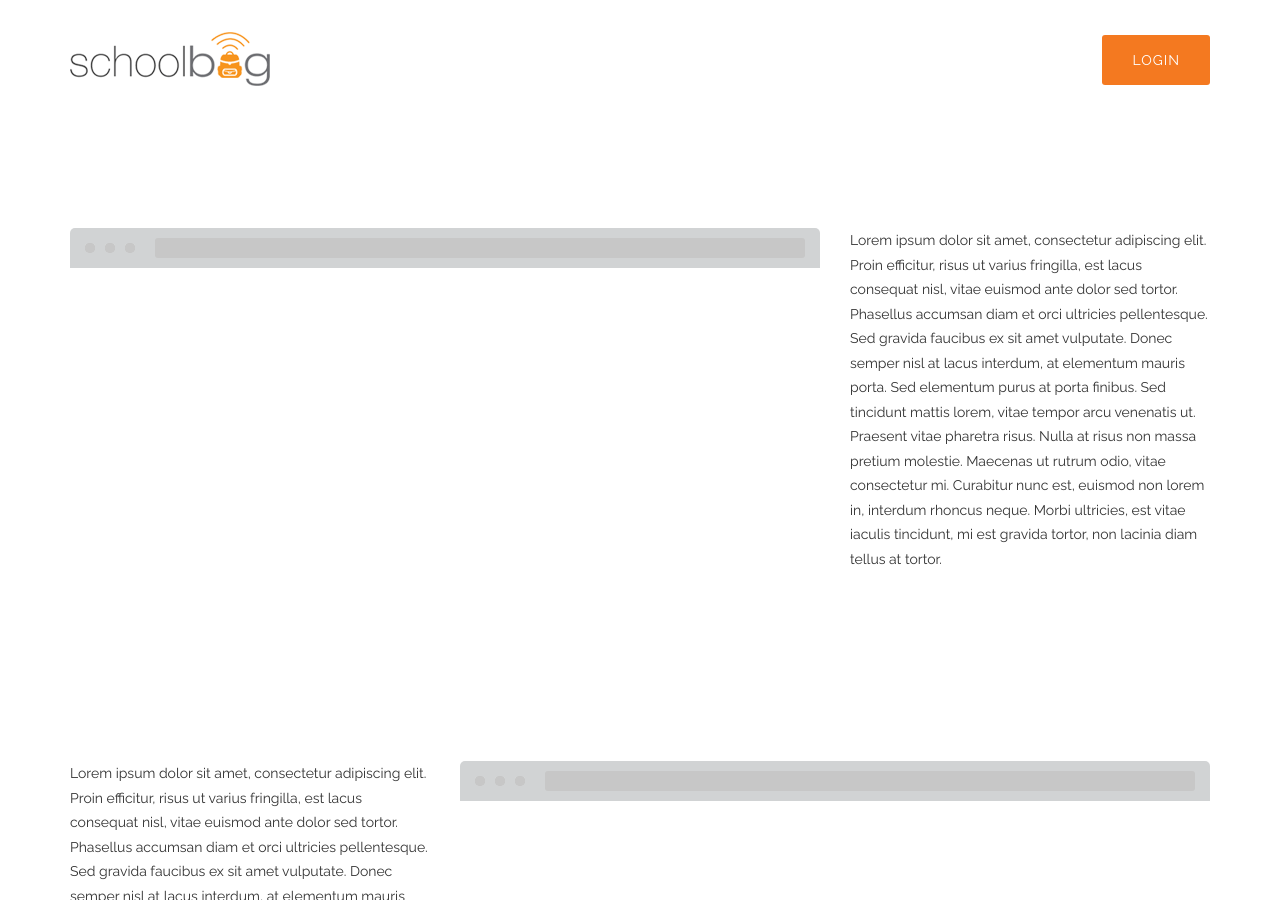
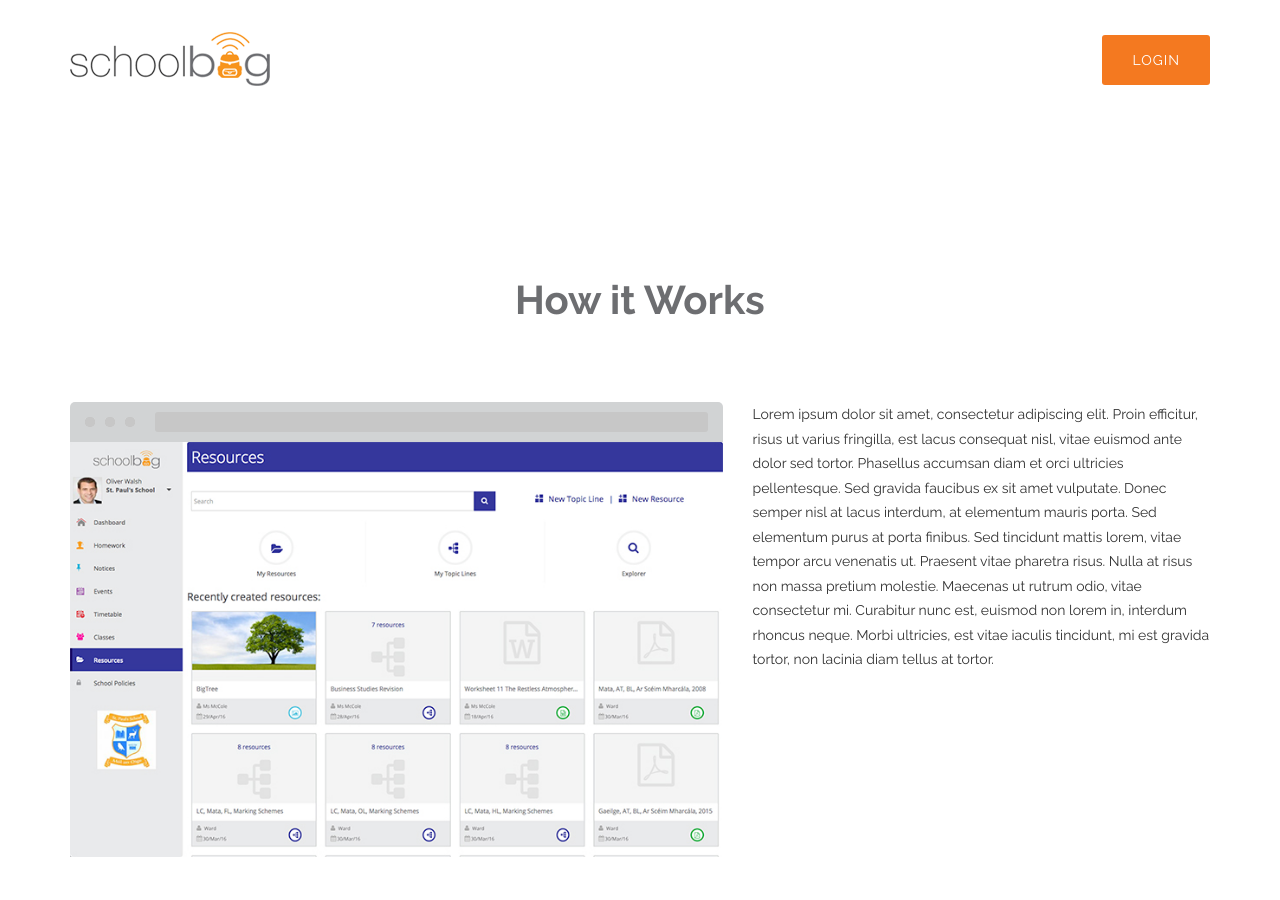
Before and after one commit to LearningData/schoolbag_site, a Jekyll site: the page built from howitworks/index.html, in a window 1280 px wide and 900 px high. Built offline with Jekyll 4.4.1, drawn with Linux system fonts in a browser that asks for light colours.

Commit message:
Updated how it works.

```diff
--- a/_includes/howitworks.html
+++ b/_includes/howitworks.html
@@ -13,7 +13,7 @@
                     <a href="howitworks/" class="btn btn-xl">See how it works</a>
                 </div>
                 <div class="howitworks-photo">
-                    <img src="img/howitworks-surface.png">
+                    <img src="img/howitworks/surface.png">
                 </div>
             </div>
         </div>
--- a/_includes/howitworks/section1.html
+++ b/_includes/howitworks/section1.html
@@ -2,7 +2,12 @@
     <section id="#">
         <div class="container">
             <div class="row">
-                <div class="col-md-8">
+                <div class="col-lg-12 text-center">
+                    <h2 class="section-heading">How it Works</h2>
+                </div>
+            </div>
+            <div class="row">
+                <div class="col-md-7">
                   <div class="header-browser">
                     <div class="button-browser">
                       <span></span>
@@ -11,8 +16,9 @@
                     </div>
                     <div class="bar-browser"></div>
                   </div>
+                  <img class="img-responsive" src="/img/howitworks/screen-01.jpg" alt="" />
                 </div>
-                <div class="col-md-4">
+                <div class="col-md-5">
                     <p>
                       Lorem ipsum dolor sit amet, consectetur adipiscing elit. Proin efficitur, risus ut varius fringilla, est lacus consequat nisl, vitae euismod ante dolor sed tortor. Phasellus accumsan diam et orci ultricies pellentesque. Sed gravida faucibus ex sit amet vulputate. Donec semper nisl at lacus interdum, at elementum mauris porta. Sed elementum purus at porta finibus. Sed tincidunt mattis lorem, vitae tempor arcu venenatis ut. Praesent vitae pharetra risus. Nulla at risus non massa pretium molestie. Maecenas ut rutrum odio, vitae consectetur mi. Curabitur nunc est, euismod non lorem in, interdum rhoncus neque. Morbi ultricies, est vitae iaculis tincidunt, mi est gravida tortor, non lacinia diam tellus at tortor.
                     </p>
@@ -21,15 +27,15 @@
         </div>
     </section>
 
-    <section id="#">
+    <section id="#" class="bg-light-gray">
         <div class="container">
             <div class="row">
-                <div class="col-md-4">
+                <div class="col-md-5">
                     <p>
                       Lorem ipsum dolor sit amet, consectetur adipiscing elit. Proin efficitur, risus ut varius fringilla, est lacus consequat nisl, vitae euismod ante dolor sed tortor. Phasellus accumsan diam et orci ultricies pellentesque. Sed gravida faucibus ex sit amet vulputate. Donec semper nisl at lacus interdum, at elementum mauris porta. Sed elementum purus at porta finibus. Sed tincidunt mattis lorem, vitae tempor arcu venenatis ut. Praesent vitae pharetra risus. Nulla at risus non massa pretium molestie. Maecenas ut rutrum odio, vitae consectetur mi. Curabitur nunc est, euismod non lorem in, interdum rhoncus neque. Morbi ultricies, est vitae iaculis tincidunt, mi est gravida tortor, non lacinia diam tellus at tortor.
                     </p>
                 </div>
-                <div class="col-md-8">
+                <div class="col-md-7">
                   <div class="header-browser">
                     <div class="button-browser">
                       <span></span>
@@ -38,6 +44,7 @@
                     </div>
                     <div class="bar-browser"></div>
                   </div>
+                  <img class="img-responsive" src="/img/howitworks/screen-02.jpg" alt="" />
                 </div>
             </div>
         </div>
```
Also changed, not shown: img/howitworks/screen-01.jpg (added), img/howitworks/screen-02.jpg (added), img/howitworks/surface.png (renamed from img/howitworks-surface.png).
